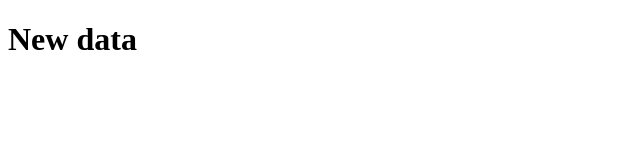
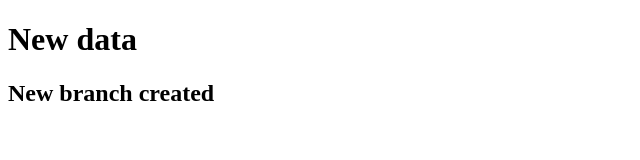
Before and after one commit to Shubham2670/NewProject, a plain HTML site: page index.html in a window 1280 px wide. Shown: the whole page, without its empty margins (0-640 px from the left). Drawn offline with Linux system fonts and the light colour scheme.

Commit message:
add new data

```diff
--- a/index.html
+++ b/index.html
@@ -7,5 +7,6 @@
 </head>
 <body>
     <h1> New data</h1>
+    <h2>New branch created</h2>
 </body>
 </html>
```
